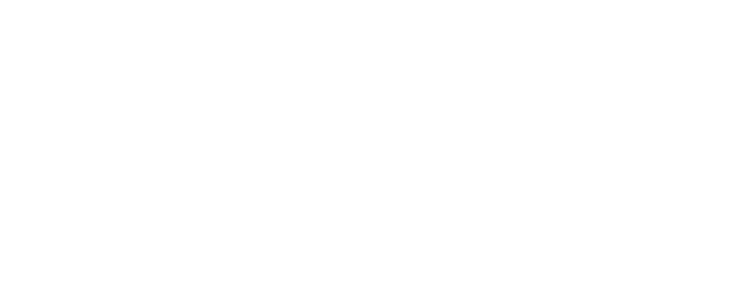
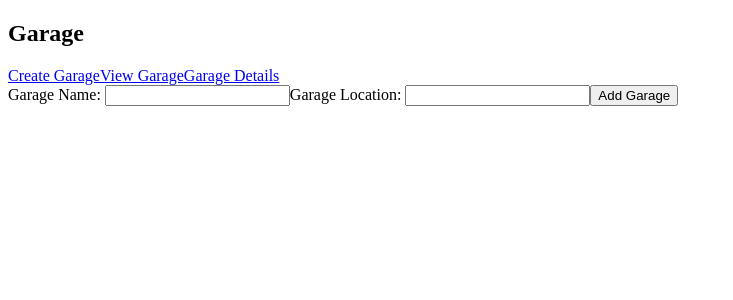
Before and after one commit to Ham33d-754/Birch-Motors-Rental-front-end, a React (Vite) app: page /garage/create in a window 1280 px wide. Before the commit this address had no page. Shown: the top 300 px of the page, without its empty margins (0-733 px from the left). Built offline with nearby package versions, Linux system fonts and the light colour scheme.

Commit message:
made the creategarage form

```diff
--- a/src/App.jsx
+++ b/src/App.jsx
@@ -8,7 +8,7 @@ const App = () => {
     <>
       <Routes>
         <Route path="/" element={<Home />} />
-        <Route path="/garage" element={<Garage />} />
+        <Route path="/garage/*" element={<Garage />} />
       </Routes>
     </>
   )
--- a/src/Pages/CreateGarage.jsx
+++ b/src/Pages/CreateGarage.jsx
@@ -1,4 +1,4 @@
-import { useState } from "react"
+  import { useState } from 'react'
 
   const CreateGarage = () => {
     const [garage, setGarage] = useState({
@@ -6,11 +6,34 @@ const CreateGarage = () => {
       location: ''
     })
 
+    const handleChange = (e) => {
+      setGarage({ ...garage, [e.target.id]: e.target.value })
+    }
+    const handleSubmit = (e) => {
+      e.preventDefault()
+      setGarage({name:'', location:''})
+    }
 
     return (
-    <>
+      <form onSubmit={handleSubmit}>
+        <label htmlFor="name">Garage Name: </label>
+        <input
+          type="text"
+          id="name"
+          value={garage.name}
+          onChange={handleChange}
+        />
 
-    </>
+        <label htmlFor="location">Garage Location: </label>
+        <input
+          type="text"
+          id="location"
+          value={garage.location}
+          onChange={handleChange}
+        />
+
+        <button type="submit">Add Garage</button>
+      </form>
     )
   }
   export default CreateGarage
--- a/src/Pages/Garage.jsx
+++ b/src/Pages/Garage.jsx
@@ -8,15 +8,15 @@ const Garage = () => {
     <>
       <h2>Garage</h2>
       <nav>
-        <Link to="create">Create Garage</Link>
-        <Link to="card">View Garage</Link>
-        <Link to="details/123">Garage Details</Link>
+        <Link to="/garage/create">Create Garage</Link>
+        <Link to="/garage/card">View Garage</Link>
+        <Link to="/garage/details/123">Garage Details</Link>
       </nav>
 
       <Routes>
-        <Route path="/garage/create" element={<CreateGarage />} />
-        <Route path="/garage/card" element={<GarageCard />} />
-        <Route path="/garage/details/:id" element={<GarageDetails />} />
+        <Route path="create" element={<CreateGarage />} />
+        <Route path="card" element={<GarageCard />} />
+        <Route path="details/:id" element={<GarageDetails />} />
       </Routes>
     </>
   )
```
Lines whose indentation alone changed are shown as unchanged.
